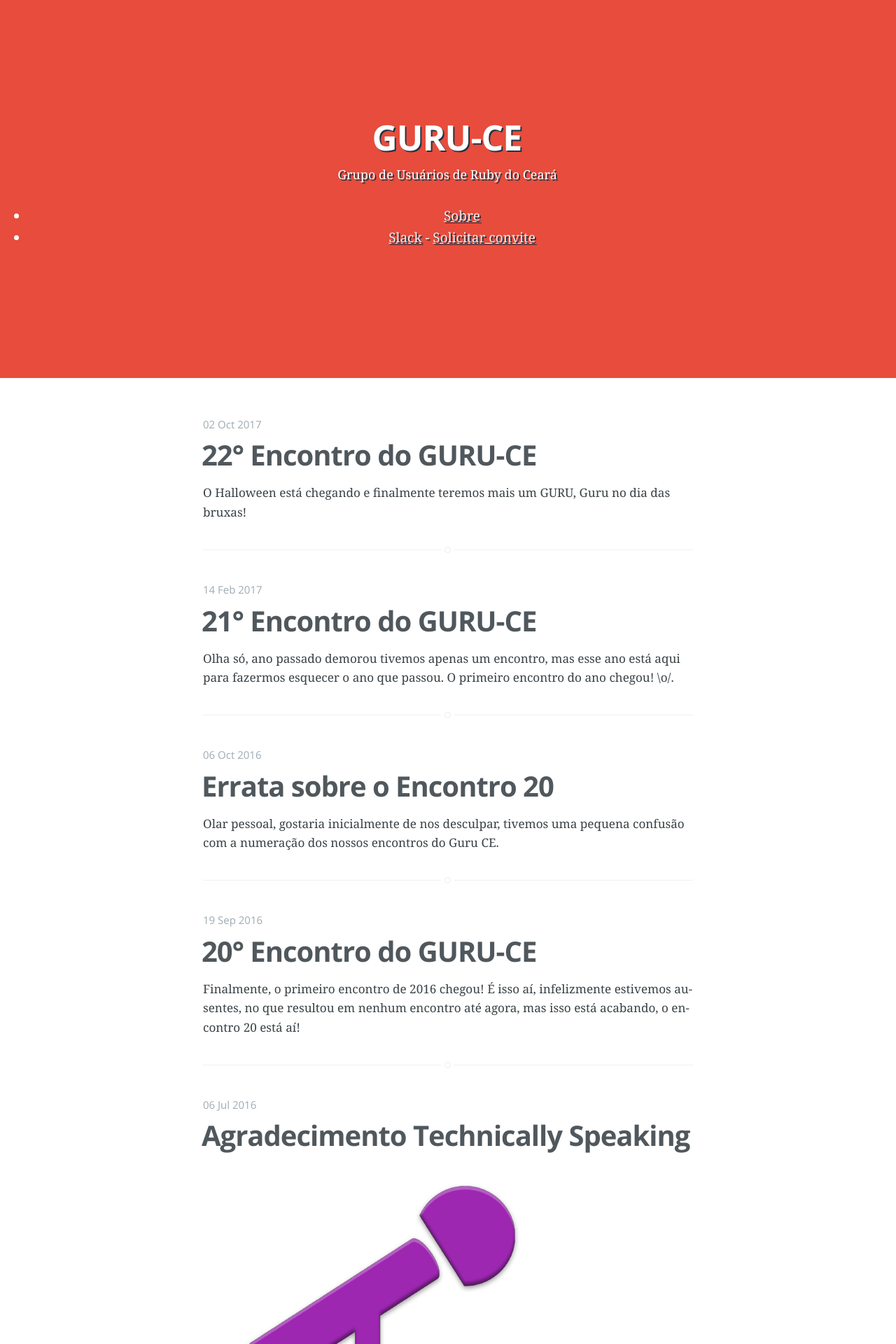
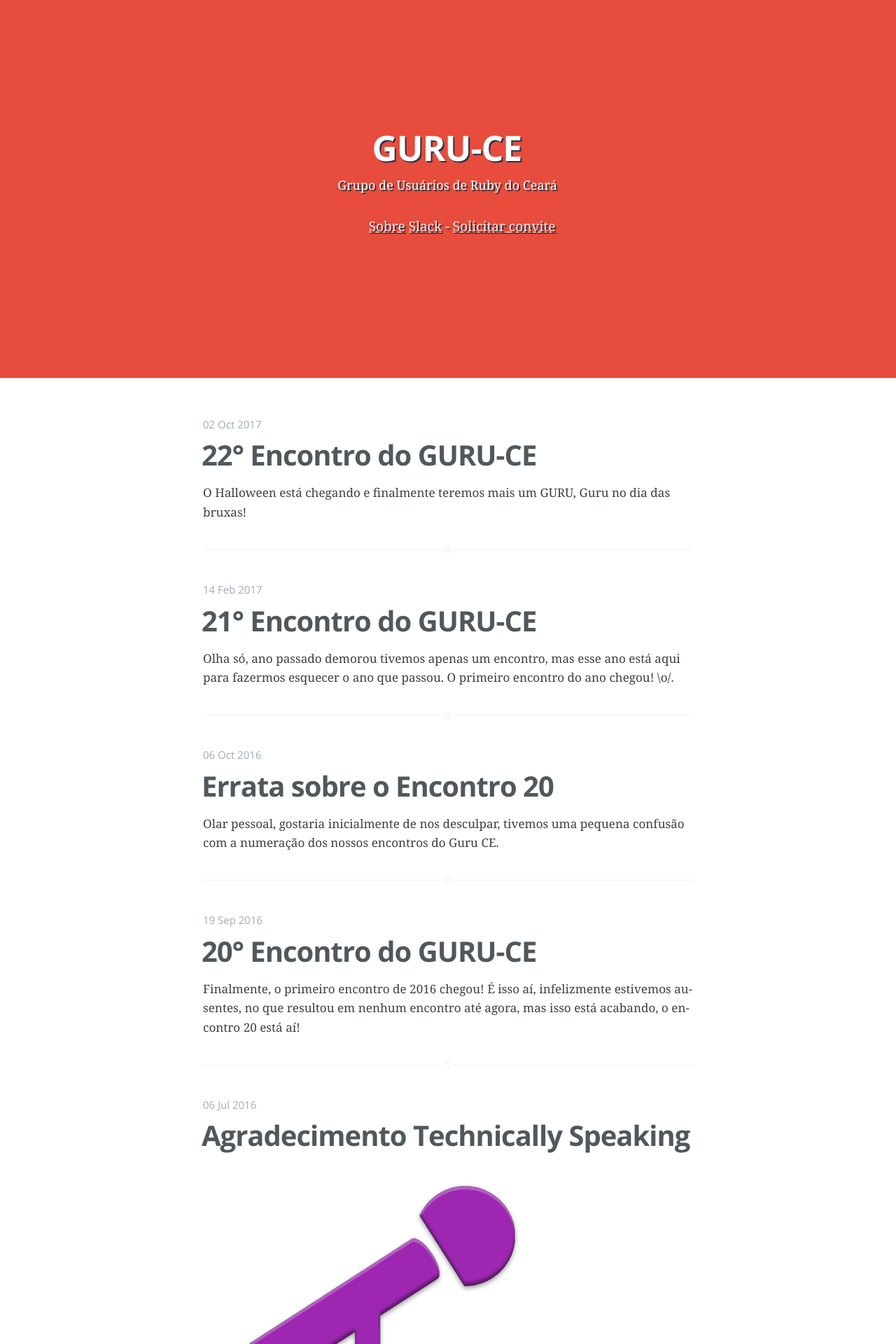
Before and after one commit to guru-ce/guru-ce.github.io, a Jekyll site: the page built from index.html, in a window 1280 px wide. Shown: the top 1920 px of the page at 70% size. Built offline with Jekyll 4.4.1, drawn with Linux system fonts in a browser that asks for light colours; the list of posts is cut into pages by our own code.

Commit message:
Adds a`site-nav` class to the navigation menu

```diff
--- a/index.html
+++ b/index.html
@@ -15,7 +15,7 @@ about: 'about.html'
             {% endif %}
             <h1 class="blog-title">{{ site.name }}</h1>
             <h2 class="blog-description">{{ site.description }}</h2>
-            <ul>
+            <ul class="site-nav">
                 {% if page.about %}
                     <li><a href='{{ site.baseurl }}{{ page.about }}'>Sobre</a></li>
                 {% endif %}
```
